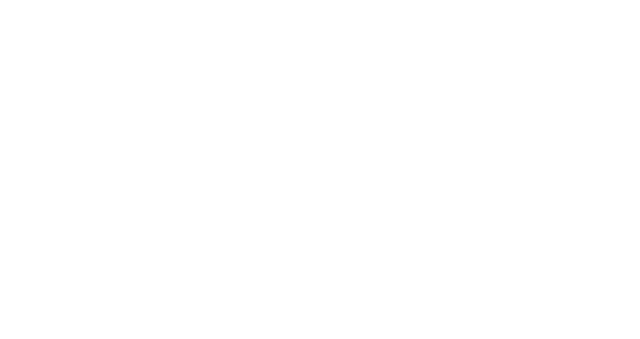
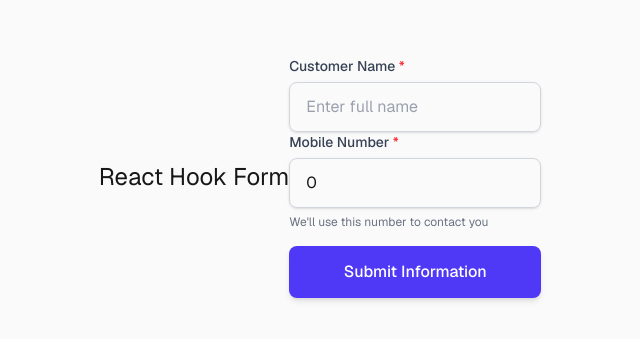
Before and after one commit to Ujjal-ENG/backend-with-NODEJS, a Next.js app in the folder food-delivery-form/: page / in a window 1280 px wide. Shown: the part 1023-1362 px from the top of the page, without its empty margins (320-960 px from the left). Before the commit the page ends 800 px from the top, so only its background shows below. Built offline with nearby package versions, Linux system fonts and the light colour scheme.

Commit message:
separated the react hook form

```diff
--- a/food-delivery-form/app/components/food-delivery-form/FoodDeliveryForm.tsx
+++ b/food-delivery-form/app/components/food-delivery-form/FoodDeliveryFormTypical.tsx
@@ -5,7 +5,7 @@ type FoodDeliveryFormProps = {
   customerName: string;
   mobile: number;
 };
-export default function FoodDeliveryForm() {
+export default function FoodDeliveryFormTypical() {
   const [values, setValue] = useState<FoodDeliveryFormProps>({
     customerName: "",
     mobile: 0,
@@ -24,6 +24,7 @@ export default function FoodDeliveryForm() {
 
   return (
     <div className="flex min-h-screen items-center justify-center bg-zinc-50 font-sans dark:bg-black">
+      <h3 className="text-2xl">Typical Form</h3>
       <form onSubmit={onSubmit}>
         {/* Customer Name */}
         <div>
@@ -82,7 +83,7 @@ export default function FoodDeliveryForm() {
             className="w-full bg-indigo-600 hover:bg-indigo-700
                        text-white font-medium py-3.5 px-6 rounded-lg
                        focus:outline-none focus:ring-2 focus:ring-indigo-500
-                       focus:ring-offset-2 transition-all duration-200
+                       focus:ring-offset-2 transition-all  duration-200
                        shadow-md hover:shadow-lg active:scale-[0.98]"
           >
             Submit Information
--- /dev/null
+++ b/food-delivery-form/app/components/react-hook-form/FoodDeliveryFormReacthOOKfORM.tsx
@@ -0,0 +1,95 @@
+"use client";
+import { ChangeEvent, SyntheticEvent, useState } from "react";
+
+type FoodDeliveryFormProps = {
+  customerName: string;
+  mobile: number;
+};
+export default function FoodDeliveryFormReactHookForm() {
+  const [values, setValue] = useState<FoodDeliveryFormProps>({
+    customerName: "",
+    mobile: 0,
+  });
+
+  const handleChange = (e: ChangeEvent<HTMLInputElement>) => {
+    const { name, value } = e.target;
+    setValue({ ...values, [name]: value });
+  };
+
+  const onSubmit = (e: SyntheticEvent<HTMLFormElement>) => {
+    e.preventDefault();
+    console.log(values);
+    setValue({ customerName: "", mobile: 0 });
+  };
+
+  return (
+    <div className="flex min-h-screen items-center justify-center bg-zinc-50 font-sans dark:bg-black">
+      <h3 className="text-2xl">React Hook Form</h3>
+      <form onSubmit={onSubmit}>
+        {/* Customer Name */}
+        <div>
+          <label
+            htmlFor="customerName"
+            className="block text-sm font-medium text-gray-700 mb-1.5"
+          >
+            Customer Name <span className="text-red-500">*</span>
+          </label>
+          <input
+            type="text"
+            id="customerName"
+            name="customerName"
+            value={values?.customerName}
+            onChange={handleChange}
+            required
+            className="w-full px-4 py-3 rounded-lg border border-gray-300
+                       focus:ring-2 focus:ring-indigo-500 focus:border-indigo-500
+                       outline-none transition-all duration-200
+                       placeholder-gray-400 shadow-sm"
+            placeholder="Enter full name"
+          />
+        </div>
+
+        {/* Mobile */}
+        <div>
+          <label
+            htmlFor="mobile"
+            className="block text-sm font-medium text-gray-700 mb-1.5"
+          >
+            Mobile Number <span className="text-red-500">*</span>
+          </label>
+          <input
+            type="tel"
+            id="mobile"
+            name="mobile"
+            value={values?.mobile}
+            onChange={handleChange}
+            required
+            pattern="[0-9]{10,15}"
+            className="w-full px-4 py-3 rounded-lg border border-gray-300
+                       focus:ring-2 focus:ring-indigo-500 focus:border-indigo-500
+                       outline-none transition-all duration-200
+                       placeholder-gray-400 shadow-sm"
+            placeholder="01XXXXXXXXX"
+          />
+          <p className="mt-1.5 text-xs text-gray-500">
+            We&apos;ll use this number to contact you
+          </p>
+        </div>
+
+        {/* Submit */}
+        <div className="pt-4">
+          <button
+            type="submit"
+            className="w-full bg-indigo-600 hover:bg-indigo-700
+                       text-white font-medium py-3.5 px-6 rounded-lg
+                       focus:outline-none focus:ring-2 focus:ring-indigo-500
+                       focus:ring-offset-2 transition-all  duration-200
+                       shadow-md hover:shadow-lg active:scale-[0.98]"
+          >
+            Submit Information
+          </button>
+        </div>
+      </form>
+    </div>
+  );
+}
--- a/food-delivery-form/app/page.tsx
+++ b/food-delivery-form/app/page.tsx
@@ -1,10 +1,12 @@
-import FoodDeliveryForm from "./components/food-delivery-form/FoodDeliveryForm";
+import FoodDeliveryForm from "./components/food-delivery-form/FoodDeliveryFormTypical";
+import FoodDeliveryFormReactHookForm from "./components/react-hook-form/FoodDeliveryFormReacthOOKfORM";
 
 export default function Home() {
   return (
     <div className="flex min-h-screen items-center justify-center bg-zinc-50 font-sans dark:bg-black">
       <main>
         <FoodDeliveryForm />
+        <FoodDeliveryFormReactHookForm />
       </main>
     </div>
   );
```
